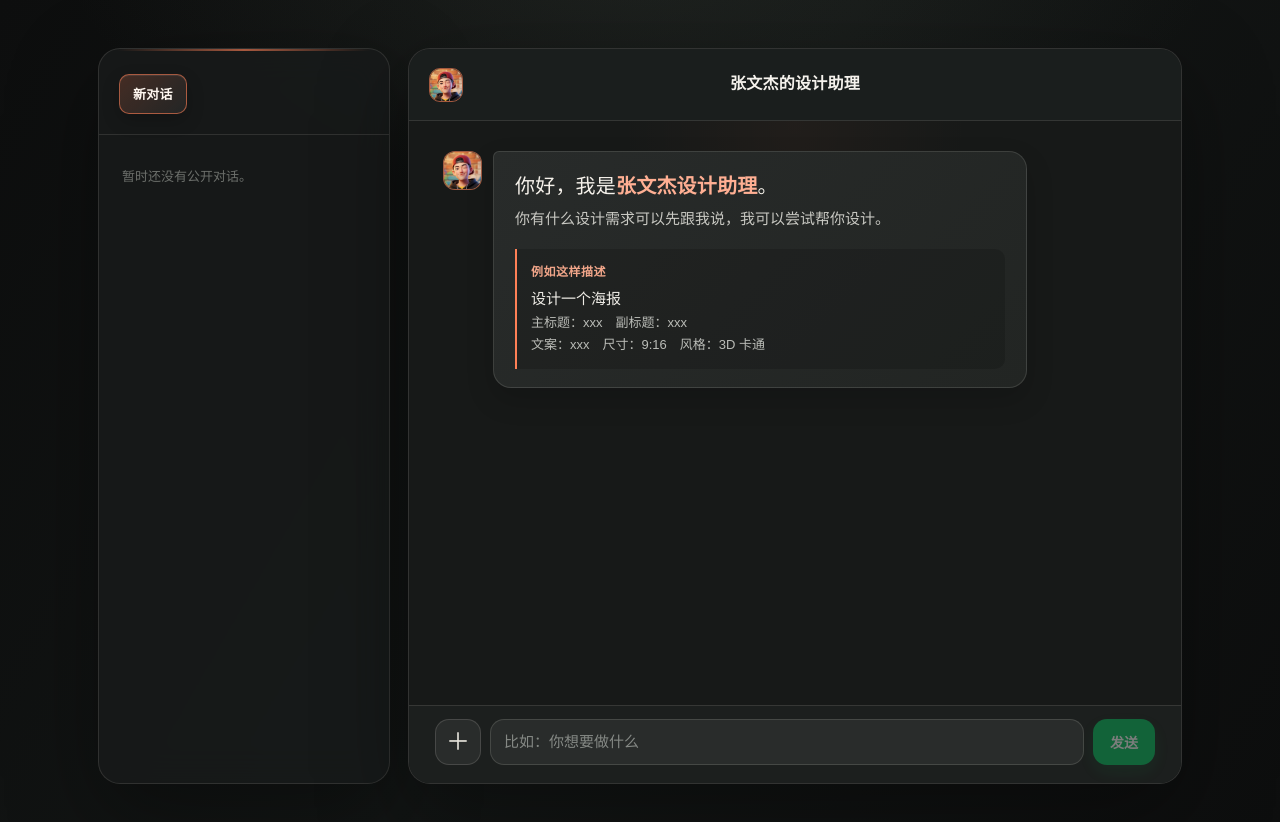
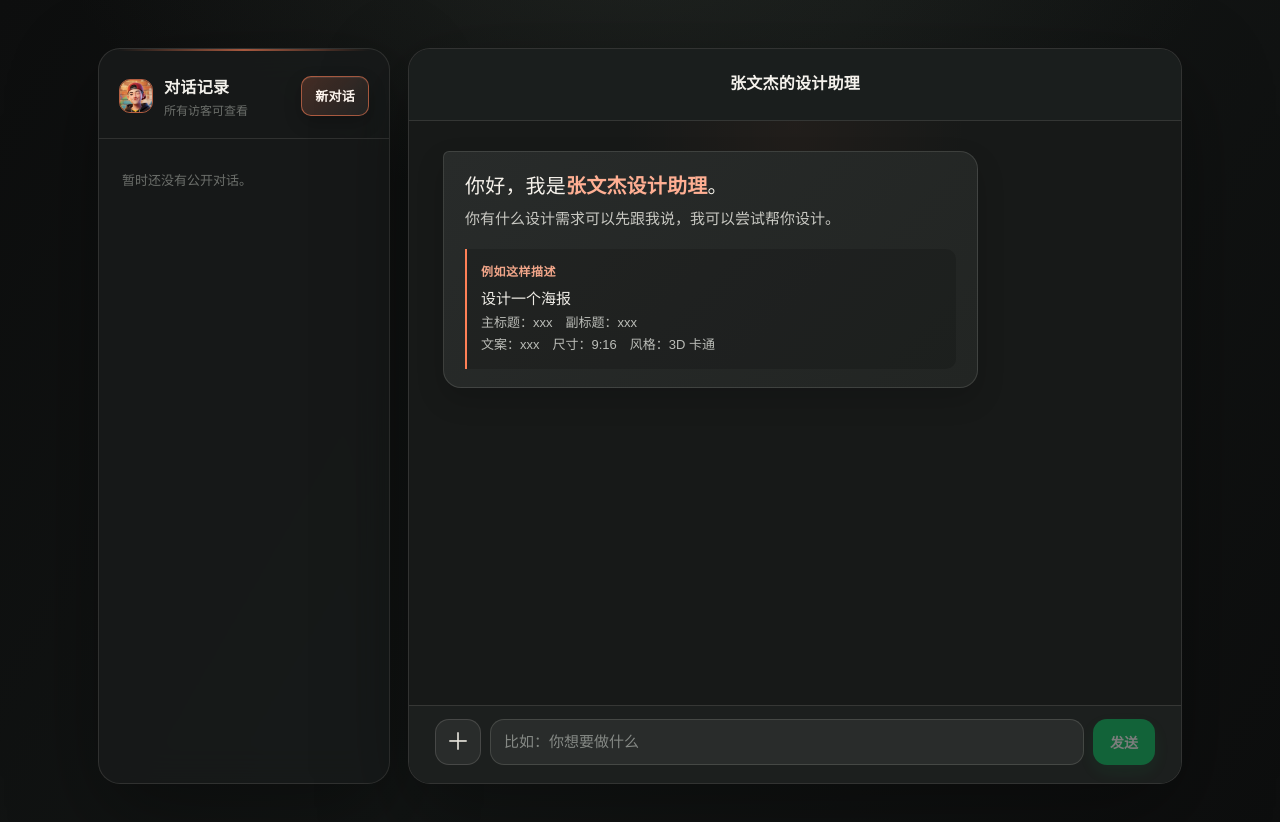
Before and after one commit to iamzwj/richart_clone, a Next.js app: page / in a window 1280 px wide. Shown: the top 822 px of the page. Built offline with nearby package versions, Linux system fonts and the light colour scheme.

Commit message:
style: restore sidebar header and simplify chat

```diff
--- a/app/globals.css
+++ b/app/globals.css
@@ -10,7 +10,7 @@ button:focus-visible, textarea:focus-visible, a:focus-visible { outline: 2px sol
 .conversation-sidebar, .wechat-window { min-height: min(820px, calc(100dvh - 64px)); height: min(820px, calc(100dvh - 64px)); border: 1px solid var(--line); background: rgba(24, 26, 26, .9); box-shadow: 0 30px 90px rgba(0, 0, 0, .36); backdrop-filter: blur(18px); }
 .conversation-sidebar { position: relative; display: flex; flex-direction: column; overflow: hidden; border-radius: 22px; }
 .conversation-sidebar::after { content: ""; position: absolute; top: 0; right: 18px; left: 18px; height: 2px; background: linear-gradient(90deg, transparent, rgba(255,128,86,.78), transparent); opacity: .8; }
-.sidebar-header { display: flex; align-items: center; justify-content: flex-start; padding: 25px 20px 20px; border-bottom: 1px solid var(--line); }
+.sidebar-header { display: flex; align-items: center; justify-content: space-between; padding: 25px 20px 20px; border-bottom: 1px solid var(--line); }
 .sidebar-title { display: flex; min-width: 0; align-items: center; gap: 11px; }
 .sidebar-title img { width: 34px; height: 34px; border: 1px solid rgba(255, 128, 86, .68); border-radius: 11px; object-fit: cover; }
 .sidebar-header h2 { margin: 0; font-size: 16px; font-weight: 650; letter-spacing: .02em; }
@@ -27,10 +27,7 @@ button:focus-visible, textarea:focus-visible, a:focus-visible { outline: 2px sol
 .conversation-item strong { overflow: hidden; color: #e8e7e1; font-size: 13px; font-weight: 570; letter-spacing: .01em; text-overflow: ellipsis; white-space: nowrap; }
 .empty-list { margin: 20px 12px; color: var(--faint); font-size: 13px; line-height: 1.7; }
 .wechat-window { width: 100%; display: grid; grid-template-rows: auto minmax(0, 1fr) auto; overflow: hidden; border-radius: 22px; background: var(--panel); }
-.chat-header { min-height: 72px; display: grid; grid-template-columns: 42px 1fr 42px; align-items: center; padding: 13px 20px; border-bottom: 1px solid var(--line); background: rgba(28, 31, 30, .74); }
-.header-identity { width: 34px; height: 34px; overflow: hidden; border: 1px solid rgba(255,128,86,.6); border-radius: 11px; }
-.header-identity img { width: 100%; height: 100%; display: block; object-fit: cover; }
-.header-spacer { width: 34px; height: 34px; justify-self: end; }
+.chat-header { min-height: 72px; display: flex; align-items: center; justify-content: center; padding: 13px 20px; border-bottom: 1px solid var(--line); background: rgba(28, 31, 30, .74); }
 .contact { min-width: 0; text-align: center; }
 .contact h1 { margin: 0; overflow: hidden; color: #f5f2ec; font-size: 16px; font-weight: 630; letter-spacing: .015em; line-height: 1.4; text-overflow: ellipsis; white-space: nowrap; }
 .status-ellipsis { display: inline-flex; align-items: baseline; width: 1.05em; overflow: hidden; color: #ffad91; }
@@ -42,13 +39,11 @@ button:focus-visible, textarea:focus-visible, a:focus-visible { outline: 2px sol
 .new-chat:hover { background: rgba(255,255,255,.075); color: #fff; }
 .new-chat:disabled { cursor: not-allowed; opacity: .4; }
 .conversation { overflow-y: auto; display: flex; flex-direction: column; gap: 20px; padding: 30px clamp(19px, 3vw, 34px) 24px; background: radial-gradient(ellipse at 50% 0%, rgba(255,128,86,.045), transparent 32%), #171918; }
-.chat-row { width: min(83%, 610px); align-self: flex-start; display: flex; align-items: flex-start; gap: 11px; }
-.chat-row.user { align-self: flex-end; flex-direction: row-reverse; }
-.message-content { min-width: 0; max-width: calc(100% - 50px); }
-.chat-row.assistant .message-content { width: calc(100% - 50px); }
-.avatar { flex: 0 0 39px; width: 39px; height: 39px; display: grid; place-items: center; overflow: hidden; border: 1px solid rgba(255, 128, 86, .56); border-radius: 12px; background: #262b29; color: #172018; font-size: 14px; font-weight: 700; }
-.avatar img { width: 100%; height: 100%; display: block; object-fit: cover; }
-.user .avatar { border-color: rgba(146, 224, 114, .35); background: #b8e874; color: #1d3015; }
+.chat-row { width: min(83%, 610px); align-self: flex-start; }
+.chat-row.user { align-self: flex-end; }
+.message-content { min-width: 0; max-width: 100%; }
+.chat-row.assistant .message-content { width: 100%; }
+.chat-row.user .message-content { display: flex; flex-direction: column; align-items: flex-end; }
 .bubble { position: relative; width: fit-content; max-width: 100%; padding: 13px 15px; border: 1px solid rgba(239,236,226,.11); border-radius: 6px 15px 15px 15px; background: #252827; color: #f0eee9; box-shadow: 0 7px 20px rgba(0,0,0,.12); font-size: 16px; line-height: 1.72; white-space: pre-wrap; overflow-wrap: anywhere; word-break: break-word; }
 .user .bubble { border-color: rgba(7,193,96,.28); border-radius: 15px 6px 15px 15px; background: linear-gradient(135deg, #a8e96c, #75d55a); color: #172514; }
 .message-reference { display: block; width: 68px; height: 68px; margin: 0 0 8px auto; padding: 0; overflow: hidden; border: 1px solid rgba(255,128,86,.55); border-radius: 12px; background: #242726; cursor: zoom-in; }
@@ -158,5 +153,5 @@ button:focus-visible, textarea:focus-visible, a:focus-visible { outline: 2px sol
 .close-preview { position: absolute; top: 9px; right: 10px; width: 29px; height: 29px; border: 1px solid var(--line); border-radius: 9px; background: rgba(255,255,255,.06); color: #fff; cursor: pointer; font-size: 20px; }
 .close-preview:hover { background: rgba(255,255,255,.14); }
 @media (max-width: 840px) { .workspace { grid-template-columns: 244px minmax(0, 1fr); gap: 13px; padding: 18px; } .conversation-sidebar, .wechat-window { min-height: calc(100dvh - 36px); height: calc(100dvh - 36px); } .chat-row { width: 88%; } }
-@media (max-width: 690px) { .workspace { display: block; padding: 0; } .conversation-sidebar { display: none; } .wechat-window { width: 100%; min-height: 100dvh; height: 100dvh; border: 0; border-radius: 0; box-shadow: none; } .chat-header { min-height: 64px; padding: 10px 15px; } .conversation { padding: 22px 14px 18px; } .chat-row { width: 94%; gap: 9px; } .avatar { flex-basis: 36px; width: 36px; height: 36px; border-radius: 10px; } .bubble { padding: 11px 13px; font-size: 15px; } .image-gallery { max-width: 320px; } .ratio-grid { gap: 6px; } .ratio-option { min-height: 54px; border-radius: 9px; } .ratio-icon { height: 17px; border-width: 1.5px; } .composer { padding: 10px 12px max(14px, env(safe-area-inset-bottom)); } .upload, .send, .composer textarea { min-height: 44px; height: 44px; } .send { padding: 0 13px; } }
+@media (max-width: 690px) { .workspace { display: block; padding: 0; } .conversation-sidebar { display: none; } .wechat-window { width: 100%; min-height: 100dvh; height: 100dvh; border: 0; border-radius: 0; box-shadow: none; } .chat-header { min-height: 64px; padding: 10px 15px; } .conversation { padding: 22px 14px 18px; } .chat-row { width: 94%; } .bubble { padding: 11px 13px; font-size: 15px; } .image-gallery { max-width: 320px; } .ratio-grid { gap: 6px; } .ratio-option { min-height: 54px; border-radius: 9px; } .ratio-icon { height: 17px; border-width: 1.5px; } .composer { padding: 10px 12px max(14px, env(safe-area-inset-bottom)); } .upload, .send, .composer textarea { min-height: 44px; height: 44px; } .send { padding: 0 13px; } }
 @media (prefers-reduced-motion: reduce) { *, *::before, *::after { scroll-behavior: auto !important; transition-duration: 0s !important; animation-duration: 0s !important; } }
--- a/app/page.tsx
+++ b/app/page.tsx
@@ -744,6 +744,10 @@ export default function Home() {
     >
       <aside className="conversation-sidebar" aria-label="公开对话列表">
         <div className="sidebar-header">
+          <div className="sidebar-title">
+            <img src="/zhangwenjie-avatar.png" alt="" />
+            <div><h2>对话记录</h2><p>所有访客可查看</p></div>
+          </div>
           <button className="new-conversation" type="button" onClick={resetConversation} disabled={pending}>新对话</button>
         </div>
         <div className="sidebar-list">
@@ -763,19 +767,14 @@ export default function Home() {
       </aside>
       <section className="wechat-window" aria-label={`与${assistantName}对话`}>
         <header className="chat-header">
-          <div className="header-identity" aria-hidden="true"><img src="/zhangwenjie-avatar.png" alt="" /></div>
           <div className="contact">
             <h1 aria-live="polite">{pending ? <><span>{activity === "design" ? "对方正在帮你设计" : "对方正在输入"}</span><span className="status-ellipsis" aria-hidden="true"><i>·</i><i>·</i><i>·</i></span></> : assistantName}</h1>
           </div>
-          <div className="header-spacer" aria-hidden="true" />
         </header>
 
         <div className="conversation" role="log" aria-label="对话记录" aria-live="polite">
           {messages.map((message, index) => (
             <article className={`chat-row ${message.role}`} key={`${message.role}-${index}`}>
-              <div className="avatar" aria-hidden="true">
-                {message.role === "assistant" ? <img src="/zhangwenjie-avatar.png" alt="" /> : "我"}
-              </div>
               <div className="message-content">
                 {message.referenceThumbnail && <button type="button" className="message-reference" onClick={() => setPreview({ url: message.referenceThumbnail || "" })} aria-label="预览参考图"><img src={message.referenceThumbnail} alt="用户上传的参考图" /></button>}
                 {message.content && (message === welcome ? <WelcomeMessage /> : <div className="bubble">{message.content}</div>)}
@@ -898,7 +897,6 @@ export default function Home() {
             </article>
           ))}
           {pending && activity === "design" && <article className="chat-row assistant generation-status" aria-label="我正在帮你设计">
-            <div className="avatar" aria-hidden="true"><img src="/zhangwenjie-avatar.png" alt="" /></div>
             <div className="bubble"><span>我正在帮你设计</span><span className="status-ellipsis" aria-hidden="true"><i>·</i><i>·</i><i>·</i></span></div>
           </article>}
           {error && <p className="error" role="alert">{error}</p>}
```
